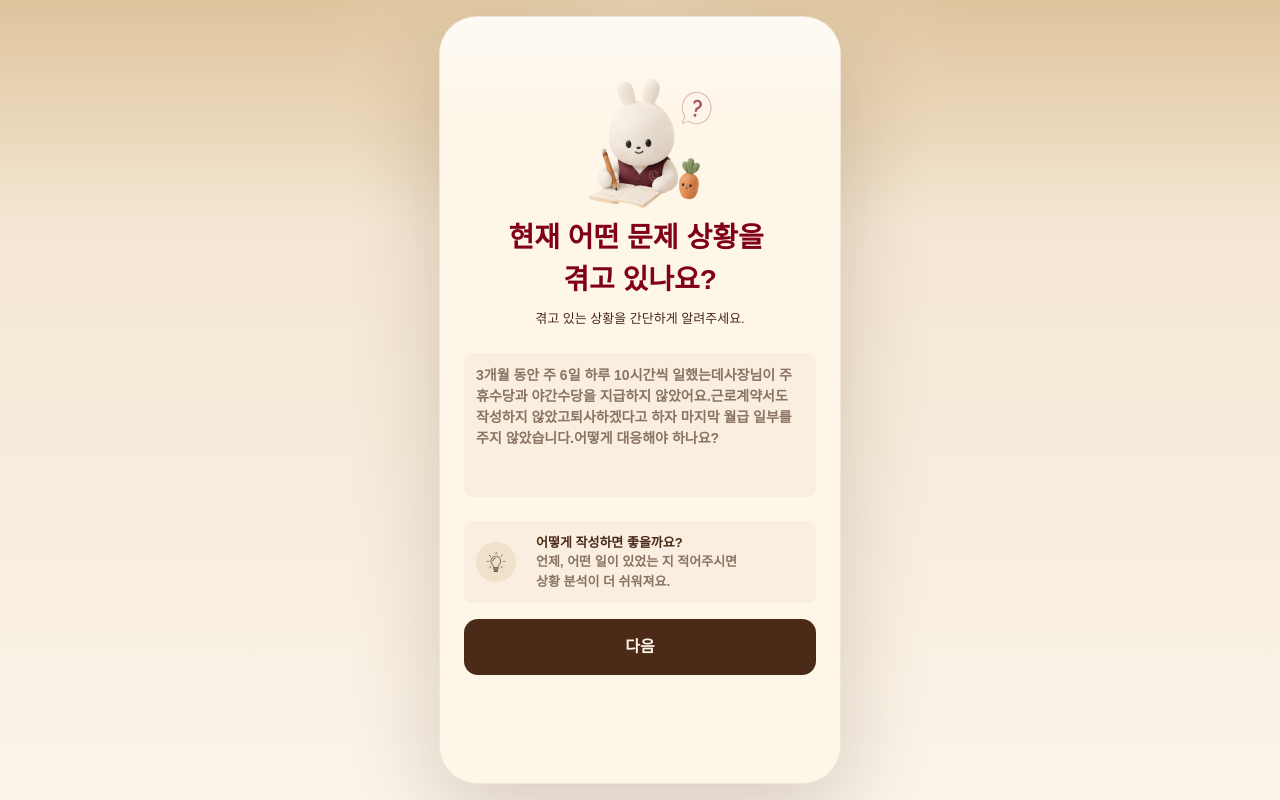
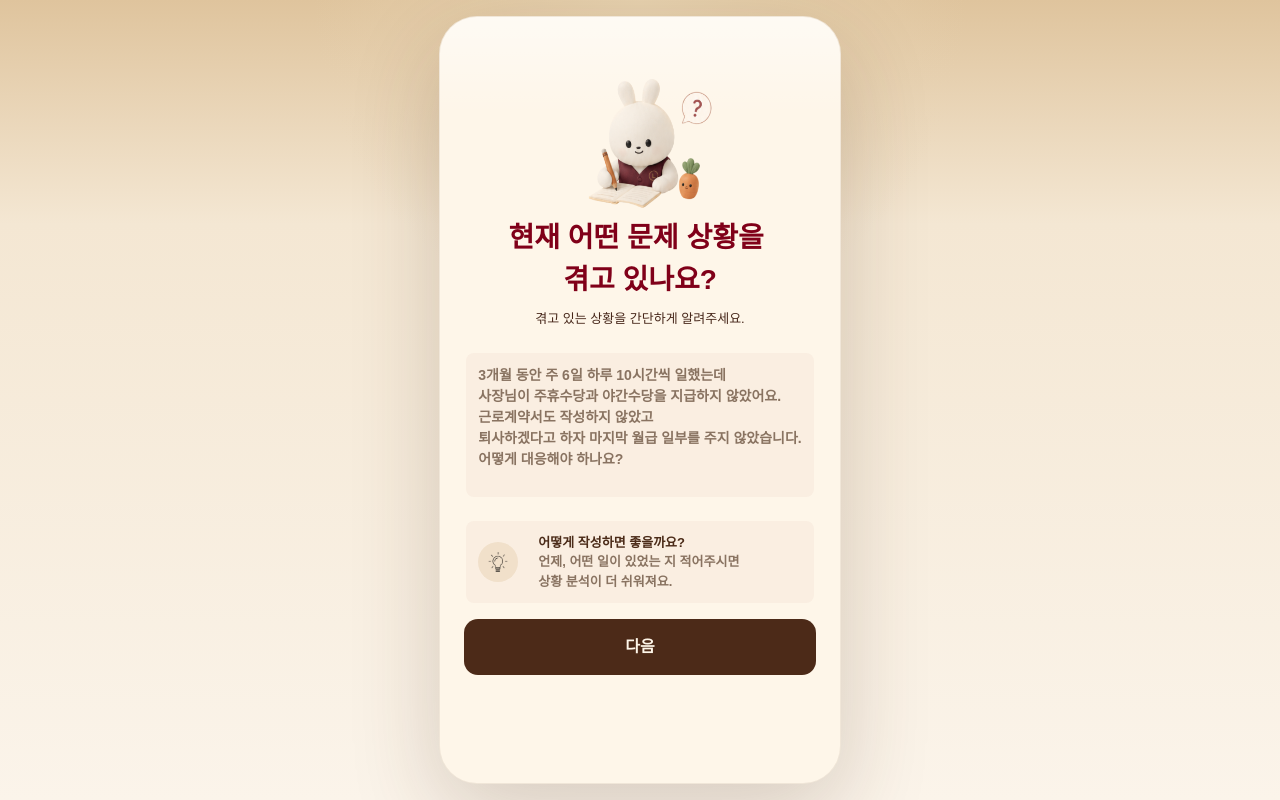
Before and after one commit to jjong0923/lawmet-fe, a React (Vite) app: page /situation in a window 1280 px wide. Built offline with nearby package versions, Linux system fonts and the light colour scheme; a web font is replaced by a local one.

Commit message:
텍스트 수정

```diff
--- a/src/pages/SituationInputPage.tsx
+++ b/src/pages/SituationInputPage.tsx
@@ -35,10 +35,10 @@ export default function SituationInputPage() {
       <div className="mt-6 flex flex-col gap-6">
         <BoxWrapper>
           <p className="h-30">
-            3개월 동안 주 6일 하루 10시간씩 일했는데사장님이 주휴수당과
-            야간수당을 지급하지 않았어요.근로계약서도 작성하지
-            않았고퇴사하겠다고 하자 마지막 월급 일부를 주지 않았습니다.어떻게
-            대응해야 하나요?
+            3개월 동안 주 6일 하루 10시간씩 일했는데{"\n"}사장님이 주휴수당과
+            야간수당을 지급하지 않았어요.{"\n"}근로계약서도 작성하지 않았고
+            {"\n"}퇴사하겠다고 하자 마지막 월급 일부를 주지 않았습니다.{"\n"}
+            어떻게 대응해야 하나요?
           </p>
         </BoxWrapper>
         <BoxWrapper>
```
